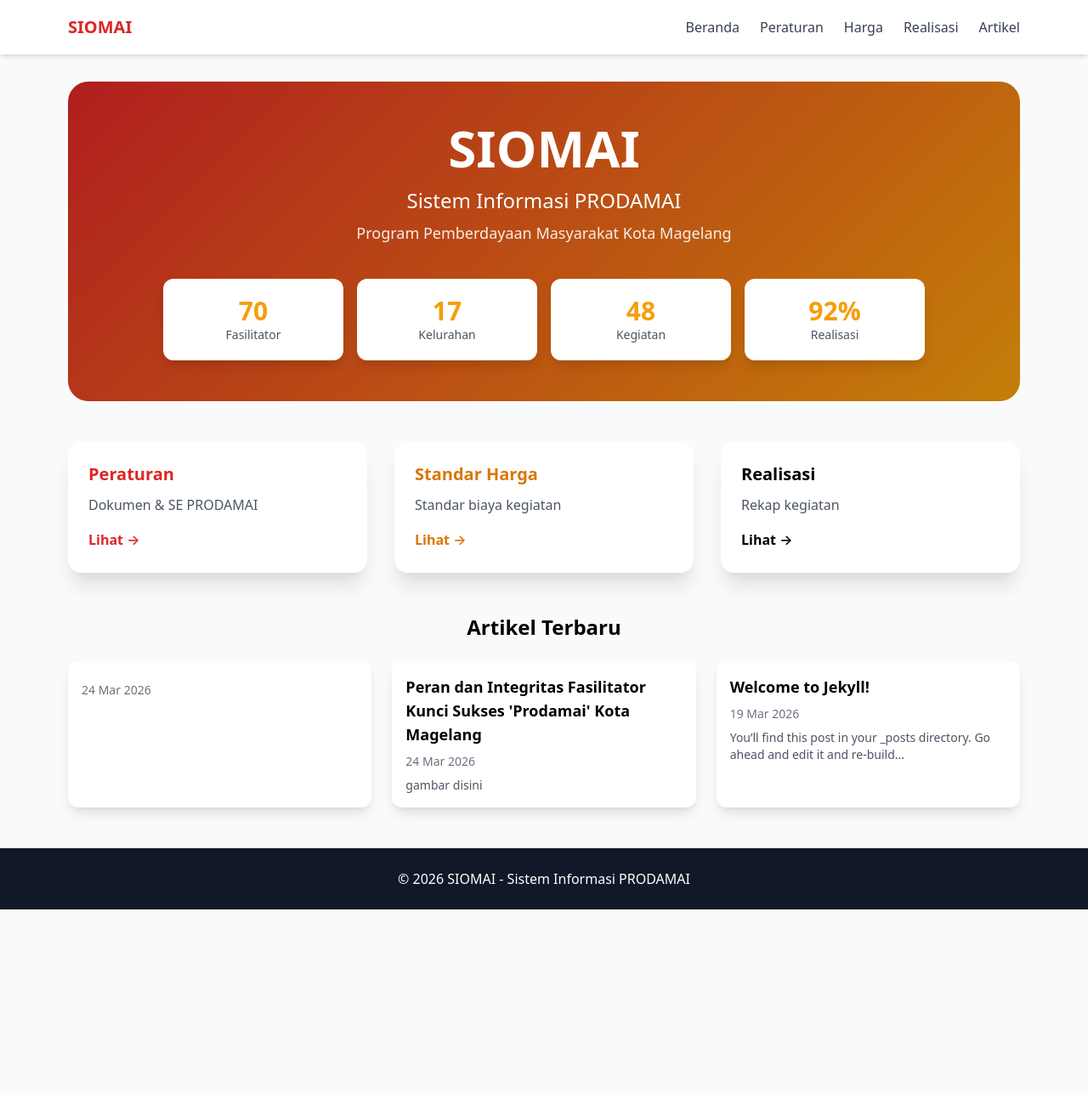
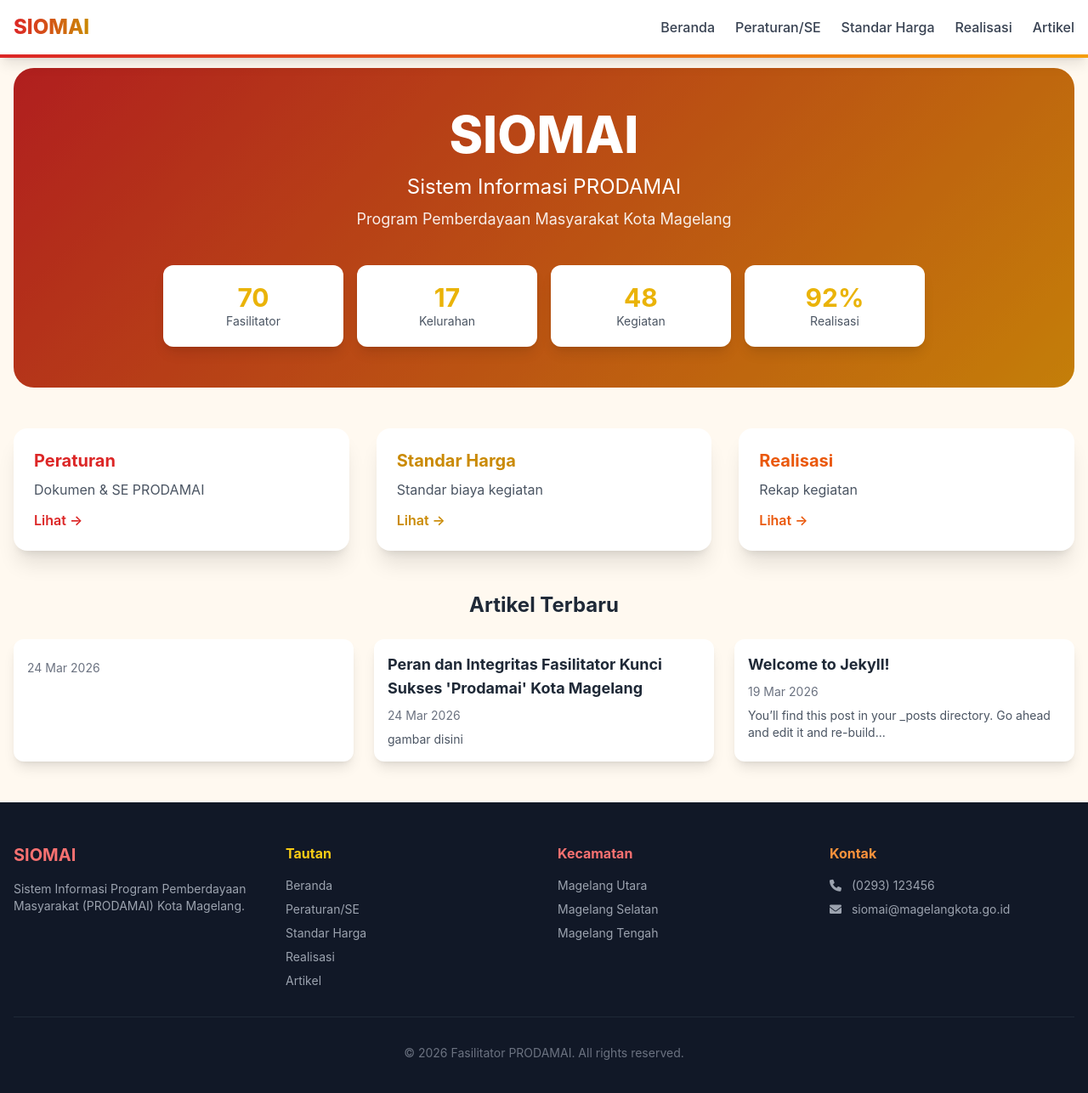
Before and after one commit to fasilitatormgl/siomai, a Jekyll site: the page built from index.html, in a window 1280 px wide and 1297 px high. Shown: the top 1286 px of the window at 85% size. Built offline with Jekyll 4.4.1, drawn with Linux system fonts in a browser that asks for light colours; nearby versions of some CDN libraries.

Commit message:
Update default.html

```diff
--- a/_layouts/default.html
+++ b/_layouts/default.html
@@ -3,95 +3,135 @@
 <head>
     <meta charset="UTF-8">
     <meta name="viewport" content="width=device-width, initial-scale=1.0">
-
-<title>{% if page.title %}{{ page.title }} | {% endif %}SIOMAI</title>
-
-<link href="https://cdn.jsdelivr.net/npm/tailwindcss@2.2.19/dist/tailwind.min.css" rel="stylesheet">
+    <title>{{ page.title }} - {{ site.title }}</title>
+    <!-- Tailwind CSS via CDN -->
+    <script src="https://cdn.tailwindcss.com"></script>
+    <!-- Font Awesome Icons -->
     <link rel="stylesheet" href="https://cdnjs.cloudflare.com/ajax/libs/font-awesome/6.0.0/css/all.min.css">
-
     <style>
+        :root {
+            --merah: #dc2626;
+            --merah-tua: #b91c1c;
+            --kuning: #f59e0b;
+            --kuning-tua: #d97706;
+        }
         body {
-    background:#f9fafb;
+            font-family: 'Inter', sans-serif;
+            background: #fff9f0;
+            color: #1f2937;
         }
-
-/* hover animasi */
+        .gradient-primary {
+            background: linear-gradient(135deg, var(--merah) 0%, var(--kuning) 100%);
+        }
         .hover-scale {
-    transition: all 0.3s ease;
+            transition: transform 0.3s ease, box-shadow 0.3s ease;
         }
         .hover-scale:hover {
             transform: translateY(-5px);
+            box-shadow: 0 20px 30px -10px rgba(220,38,38,0.2);
         }
-
-/* artikel */
         .post-content {
-    line-height:1.8;
+            font-size: 1.1rem;
+            line-height: 1.8;
+        }
+        .post-content h2 {
+            color: var(--merah-tua);
+            font-size: 1.8rem;
+            margin-top: 2rem;
+            margin-bottom: 1rem;
+            border-left: 5px solid var(--kuning);
+            padding-left: 1rem;
+        }
+        .post-content h3 {
+            color: var(--kuning-tua);
+            font-size: 1.5rem;
+            margin-top: 1.5rem;
+        }
+        .post-content a {
+            color: var(--merah);
+            text-decoration: underline;
+        }
+        .post-content a:hover {
+            color: var(--kuning);
+        }
+        .post-content img {
+            border-radius: 1rem;
+            max-width: 100%;
+            height: auto;
+        }
+        .post-content blockquote {
+            background: #fef3c7;
+            border-left: 5px solid var(--kuning);
+            padding: 1rem 1.5rem;
+            font-style: italic;
+            margin: 1.5rem 0;
         }
     </style>
 </head>
-
 <body>
-
-<!-- NAVBAR -->
-<header class="bg-white shadow-md fixed w-full z-50">
-<div class="max-w-6xl mx-auto px-4">
+    <!-- Navbar -->
+    <nav class="bg-white shadow-lg fixed w-full z-50 border-b-4" style="border-image: linear-gradient(90deg, #dc2626, #f59e0b) 1;">
+        <div class="max-w-7xl mx-auto px-4">
             <div class="flex justify-between items-center h-16">
-
-<div class="font-bold text-red-600 text-xl">SIOMAI</div>
-
-<!-- DESKTOP MENU -->
-<nav class="hidden md:flex space-x-6">
-<a href="{{ site.baseurl }}/" class="text-gray-700 hover:text-red-600">Beranda</a>
-<a href="{{ site.baseurl }}/peraturan" class="text-gray-700 hover:text-red-600">Peraturan</a>
-<a href="{{ site.baseurl }}/standar-harga" class="text-gray-700 hover:text-red-600">Harga</a>
-<a href="{{ site.baseurl }}/realisasi" class="text-gray-700 hover:text-red-600">Realisasi</a>
-<a href="{{ site.baseurl }}/artikel" class="text-gray-700 hover:text-red-600">Artikel</a>
+                <a href="{{ site.baseurl }}/" class="text-2xl font-extrabold bg-gradient-to-r from-red-600 to-yellow-600 bg-clip-text text-transparent hover:opacity-80 transition">
+                    SIOMAI
+                </a>
+                <div class="hidden md:flex space-x-6">
+                    <a href="{{ site.baseurl }}/" class="text-gray-700 hover:text-red-600 font-medium">Beranda</a>
+                    <a href="{{ site.baseurl }}/peraturan" class="text-gray-700 hover:text-red-600 font-medium">Peraturan/SE</a>
+                    <a href="{{ site.baseurl }}/standar-harga" class="text-gray-700 hover:text-red-600 font-medium">Standar Harga</a>
+                    <a href="{{ site.baseurl }}/realisasi" class="text-gray-700 hover:text-red-600 font-medium">Realisasi</a>
+                    <a href="{{ site.baseurl }}/artikel" class="text-gray-700 hover:text-red-600 font-medium">Artikel</a>
+                </div>
+            </div>
+        </div>
     </nav>
 
-<!-- MOBILE BUTTON -->
-<button id="menuBtn" class="md:hidden text-gray-700 text-2xl">
-<i class="fas fa-bars"></i>
-</button>
-
-</div>
-</div>
-
-<!-- MOBILE MENU -->
-<div id="mobileMenu" class="hidden md:hidden px-4 pb-4 bg-white">
-<a href="{{ site.baseurl }}/" class="block py-2 text-gray-700">Beranda</a>
-<a href="{{ site.baseurl }}/peraturan" class="block py-2 text-gray-700">Peraturan</a>
-<a href="{{ site.baseurl }}/standar-harga" class="block py-2 text-gray-700">Harga</a>
-<a href="{{ site.baseurl }}/realisasi" class="block py-2 text-gray-700">Realisasi</a>
-<a href="{{ site.baseurl }}/artikel" class="block py-2 text-gray-700">Artikel</a>
-</div>
-</header>
-
-<!-- CONTENT -->
-<main class="pt-24 pb-12">
-<div class="max-w-6xl mx-auto px-4">
-
-{% if page.title and page.url != "/" %}
-<h1 class="text-3xl font-bold mb-6 text-gray-800">
-{{ page.title }}
-</h1>
-{% endif %}
-
-<div class="post-content">
+    <!-- Konten Utama -->
+    <main class="pt-20 pb-12">
+        <div class="max-w-7xl mx-auto px-4">
             {{ content }}
-</div>
-
         </div>
     </main>
 
-<!-- FOOTER -->
-<footer class="bg-gray-900 text-white text-center py-6">
-<p>© 2026 SIOMAI - Sistem Informasi PRODAMAI</p>
+    <!-- Footer -->
+    <footer class="bg-gray-900 text-white py-12">
+        <div class="max-w-7xl mx-auto px-4">
+            <div class="grid md:grid-cols-4 gap-8">
+                <div>
+                    <h3 class="text-xl font-bold text-red-400 mb-4">SIOMAI</h3>
+                    <p class="text-gray-400 text-sm">Sistem Informasi Program Pemberdayaan Masyarakat (PRODAMAI) Kota Magelang.</p>
+                </div>
+                <div>
+                    <h4 class="font-bold mb-4 text-yellow-400">Tautan</h4>
+                    <ul class="space-y-2 text-gray-400 text-sm">
+                        <li><a href="{{ site.baseurl }}/" class="hover:text-yellow-400">Beranda</a></li>
+                        <li><a href="{{ site.baseurl }}/peraturan" class="hover:text-yellow-400">Peraturan/SE</a></li>
+                        <li><a href="{{ site.baseurl }}/standar-harga" class="hover:text-yellow-400">Standar Harga</a></li>
+                        <li><a href="{{ site.baseurl }}/realisasi" class="hover:text-yellow-400">Realisasi</a></li>
+                        <li><a href="{{ site.baseurl }}/artikel" class="hover:text-yellow-400">Artikel</a></li>
+                    </ul>
+                </div>
+                <div>
+                    <h4 class="font-bold mb-4 text-red-400">Kecamatan</h4>
+                    <ul class="space-y-2 text-gray-400 text-sm">
+                        <li>Magelang Utara</li>
+                        <li>Magelang Selatan</li>
+                        <li>Magelang Tengah</li>
+                    </ul>
+                </div>
+                <div>
+                    <h4 class="font-bold mb-4 text-orange-400">Kontak</h4>
+                    <ul class="space-y-2 text-gray-400 text-sm">
+                        <li><i class="fas fa-phone mr-2"></i> (0293) 123456</li>
+                        <li><i class="fas fa-envelope mr-2"></i> siomai@magelangkota.go.id</li>
+                    </ul>
+                </div>
+            </div>
+            <div class="border-t border-gray-800 mt-8 pt-8 text-center text-gray-500 text-sm">
+                <p>&copy; 2026 {{ site.author }}. All rights reserved.</p>
+            </div>
+        </div>
     </footer>
-
-<script>
-document.getElementById("menuBtn").onclick = function(){
-document.getElementById("mobileMenu").classList.toggle("hidden");
-}
-</script>
-
 </body>
 </html>
```
Lines whose indentation alone changed are shown as unchanged.
